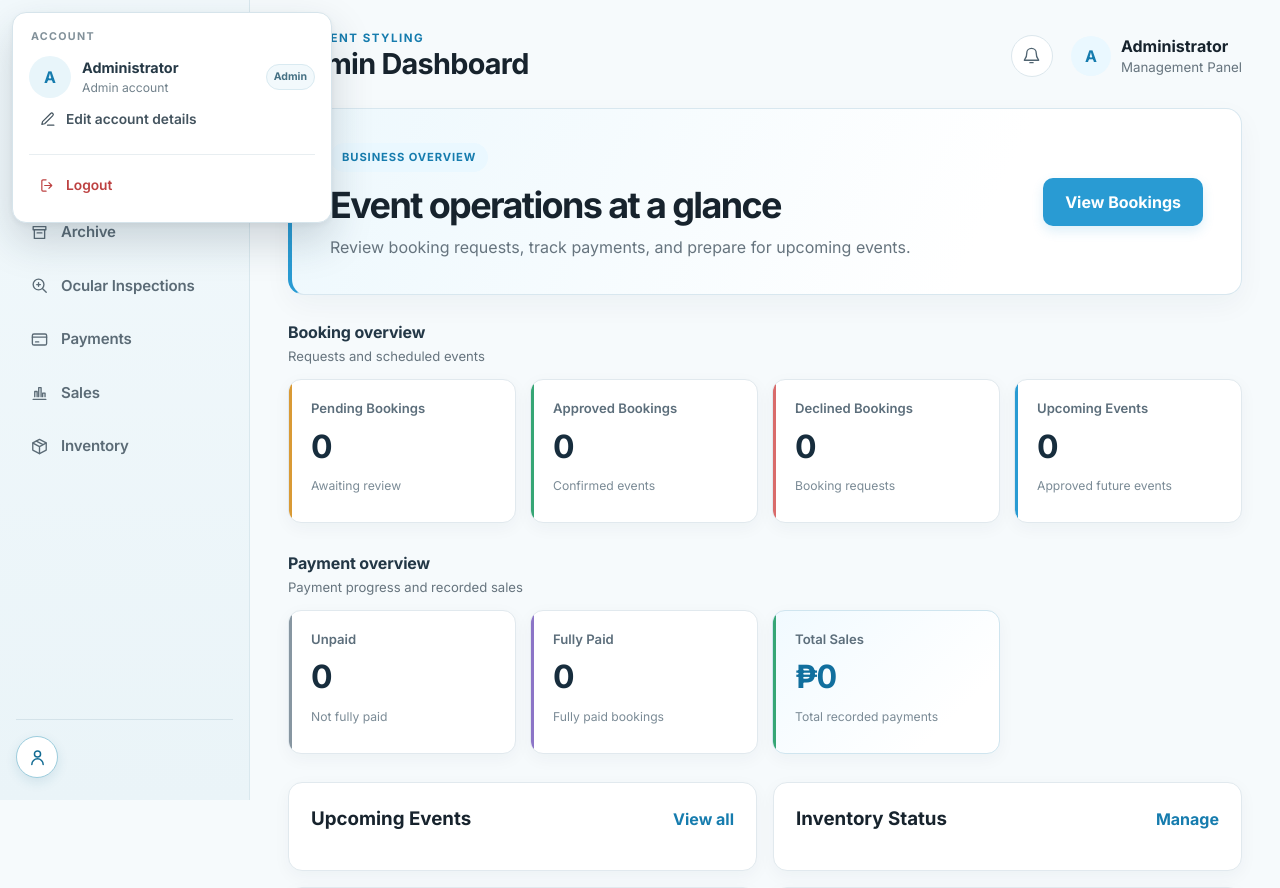
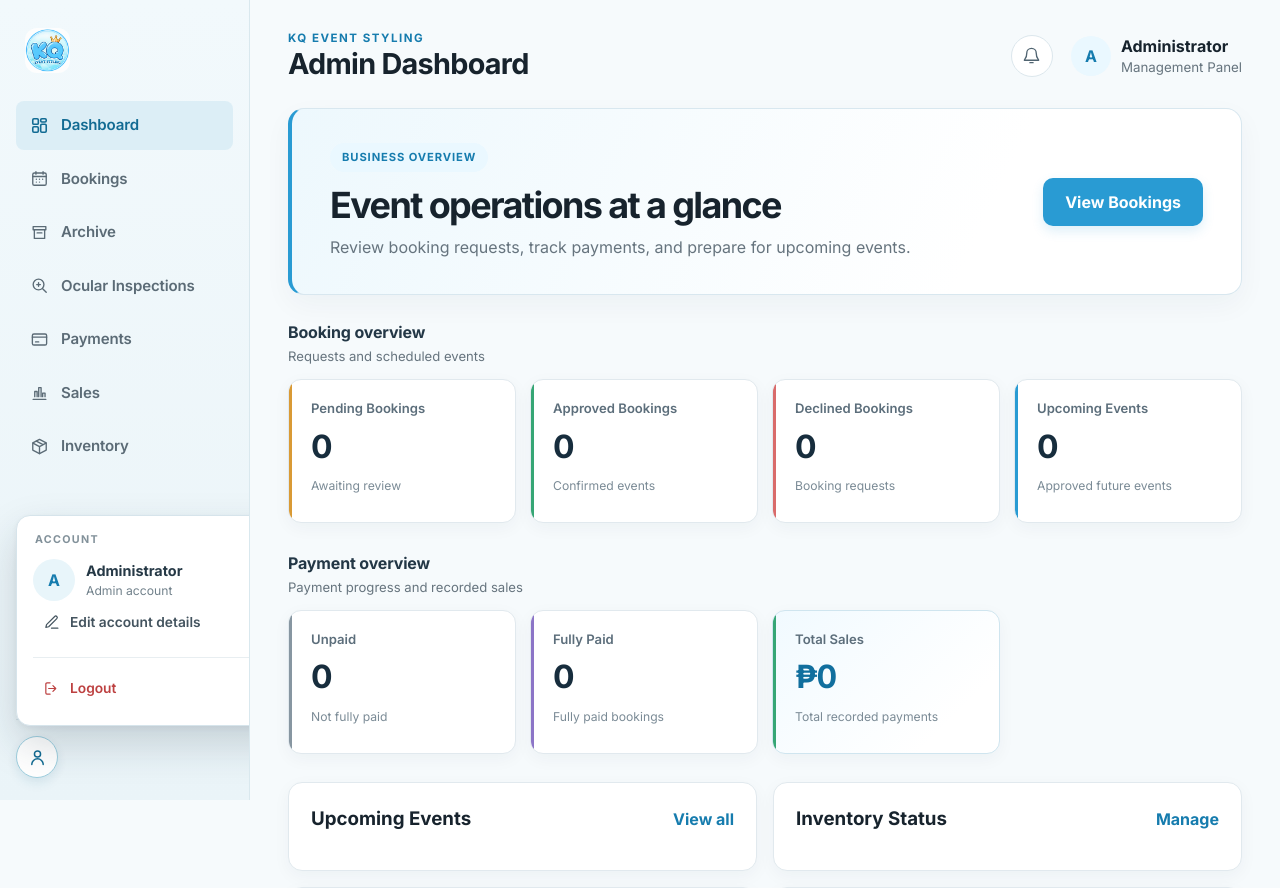
Before and after one commit to Nas0509/KQ-EventStyling, a PHP site: page /admin.html in a window 1280 px wide, after a click on "Profile and account settings". Shown: the top 888 px of the page. Run offline with PHP 8.4, Linux system fonts and the light colour scheme; some libraries are stand-ins or nearby versions.

Commit message:
Fix admin account menu placement

```diff
--- a/public/css/admin.css
+++ b/public/css/admin.css
@@ -685,6 +685,11 @@ tbody tr:hover {
         color: #986f00;
     }
 
+    .status.PARTIALLY_PAID {
+        background: #fff4d7;
+        color: #986f00;
+    }
+
     .status.APPROVED {
         background: #e5f8eb;
         color: #267c3b;
@@ -2223,10 +2228,11 @@ tbody tr:hover {
 .sidebar-settings-button svg { width: 21px; height: 21px; fill: none; stroke: currentColor; stroke-width: 1.7; stroke-linecap: round; stroke-linejoin: round; }
 .sidebar-account-menu[hidden] { display: none !important; }
 .sidebar-account-menu {
-    position: fixed;
+    position: absolute;
     z-index: 40;
-    left: 12px;
-    top: 12px;
+    left: 0;
+    top: auto;
+    bottom: calc(100% + 10px);
     width: min(320px, calc(100vw - 24px));
     box-sizing: border-box;
     padding: 16px;
```
